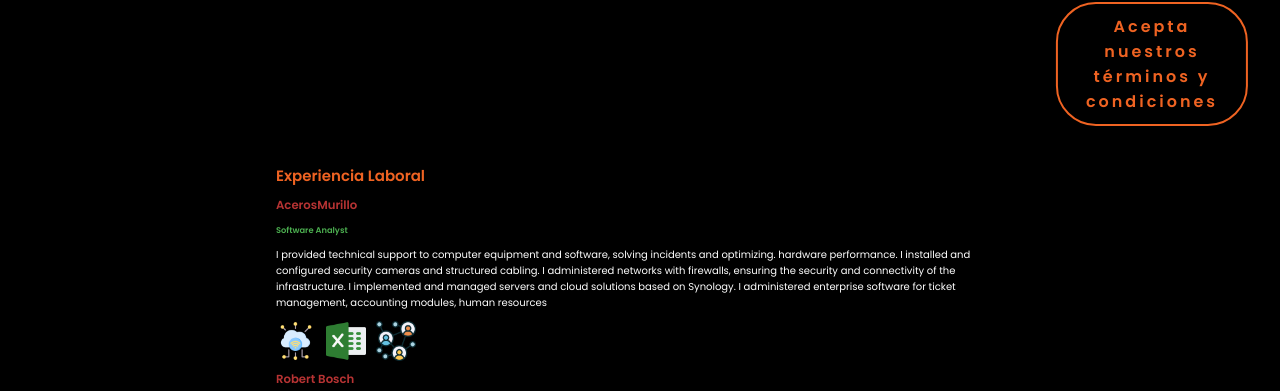
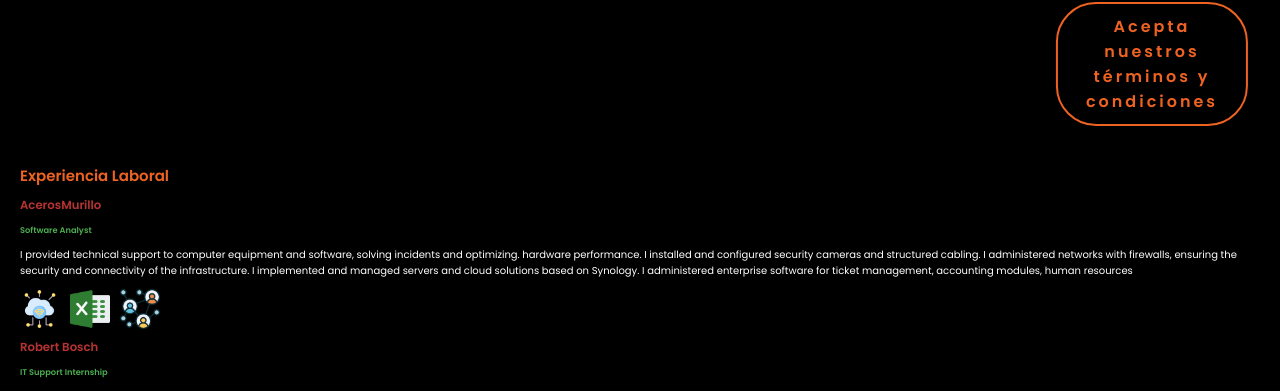
Before and after one commit to Cronos-llvllx/ProyectoBecalos.github.io, a plain HTML site: page index.html in a window 1280 px wide. Shown: the part 656-1047 px from the top of the page. Drawn offline with Linux system fonts and the light colour scheme.

Commit message:
arreglando color de fondo

```diff
--- a/styles.css
+++ b/styles.css
@@ -9,9 +9,11 @@
     outline: none;
     font-family: 'Poppins', sans-serif;
     background-color: black;
+
 }
 html{
     font-size: 62.5%;
+    background-color: black;
     /*scroll-behavior: smooth; no funciono :(*/
 }
 
@@ -102,18 +104,21 @@
     padding: 5rem 9% 5rem;
 }
 
+
 .home{
     display: flex;
     justify-content: center;
     align-items: center;
     gap: 8rem;
-    background-color: black;
+
+
 }
 
 .home .home-content h1{
     font-size: 6rem;
     font-weight: 700;
     line-height: 1.3;
+
 }
 
 span{
@@ -295,6 +300,7 @@
 
     padding: 20px 0;
     text-align: center;
+
 }
     .contenedor-footer {
         max-width: 800px;
@@ -340,7 +346,6 @@
     }
 
     .modal {
-
         position: fixed;
         top: 90%;
         left: 90%;
@@ -350,10 +355,11 @@
 }
 
     .experience {
-        max-width: 60%; /* Limita el ancho al 60% */
+        max-width: 100%; /* Limita el ancho al 60% */
         margin: 0 auto; /* Centra horizontalmente */
         padding: 20px;
         color: #fff;
+        background-color: black;
     }
 
     .job {
@@ -428,6 +434,7 @@
     padding: 2rem;
     flex-wrap: wrap; /* Para que sean responsivos y se ajusten en pantallas pequeñas */
     text-align: center;
+
 }
 
 .project-card { /* Color de fondo del recuadro */
```
